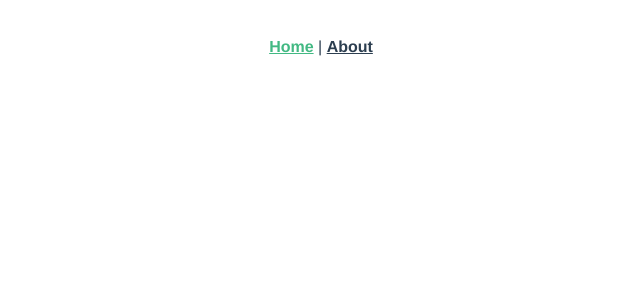
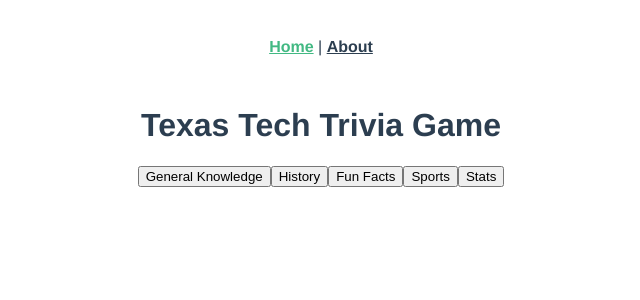
Before and after one commit to ArtMora/P2_17, a Vue app in the folder trivia-app/: page /#/ in a window 1280 px wide. Shown: the top 300 px of the page, without its empty margins (319-959 px from the left). Built offline with nearby package versions, Linux system fonts and the light colour scheme.

Commit message:
add buttons

```diff
--- a/trivia-app/src/views/MenuScreen.vue
+++ b/trivia-app/src/views/MenuScreen.vue
@@ -1,44 +1,17 @@
 <template>
-    <view class='container'>
-        <view class='banner'>
-            <text class='hero-text'>Texas Tech Trivia Game</text>
-        </view>
-        <touchable-opacity class='button' :on-press="startGeneralKnowledge">
-            <text>Press to start General Knowledge Trivia</text>
-        </touchable-opacity>
-        <touchable-opacity class='button' :on-press="startHistory">
-            <text>Press to start History Trivia</text>
-        </touchable-opacity>
-        <touchable-opacity class='button' :on-press="startFunFacts">
-            <text>Press to start Fun Facts Trivia</text>
-        </touchable-opacity>
-        <touchable-opacity class='button' :on-press="startSports">
-            <text>Press to start Sports Trivia</text>
-        </touchable-opacity>
-    </view>
+    <div>
+        <h1>Texas Tech Trivia Game</h1>
+        <button>General Knowledge</button>
+        <button>History</button>
+        <button>Fun Facts</button>
+        <button>Sports</button>
+        <button>Stats</button>
+    </div>
 </template>
 
 <script>
 export default {
-    props: {
-        navigation: {
-            type: Object
-        }
-    },
-    methods: {
-        startHistory: function() {
-            this.navigation.navigate('History');
-        },
-        startGeneralKnowledge: function() {
-            this.navigation.navigate('GeneralKnowledge');
-        },
-        startFunFacts: function() {
-            this.navigation.navigate('FunFacts');
-        },
-        startSports: function() {
-            this.navigation.navigate('Sports');
-        }
-    }
+
 }
 </script>
 
```
